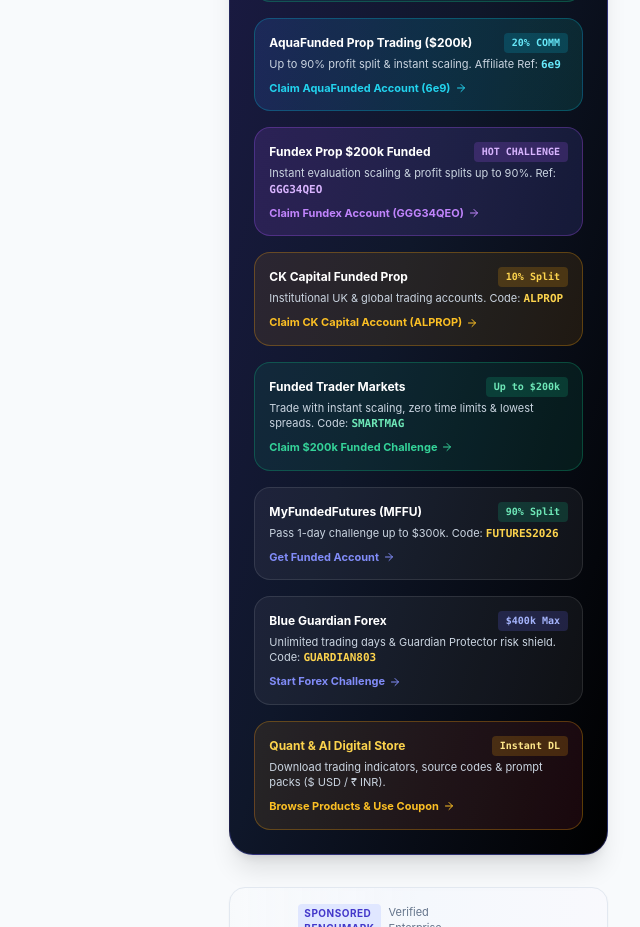
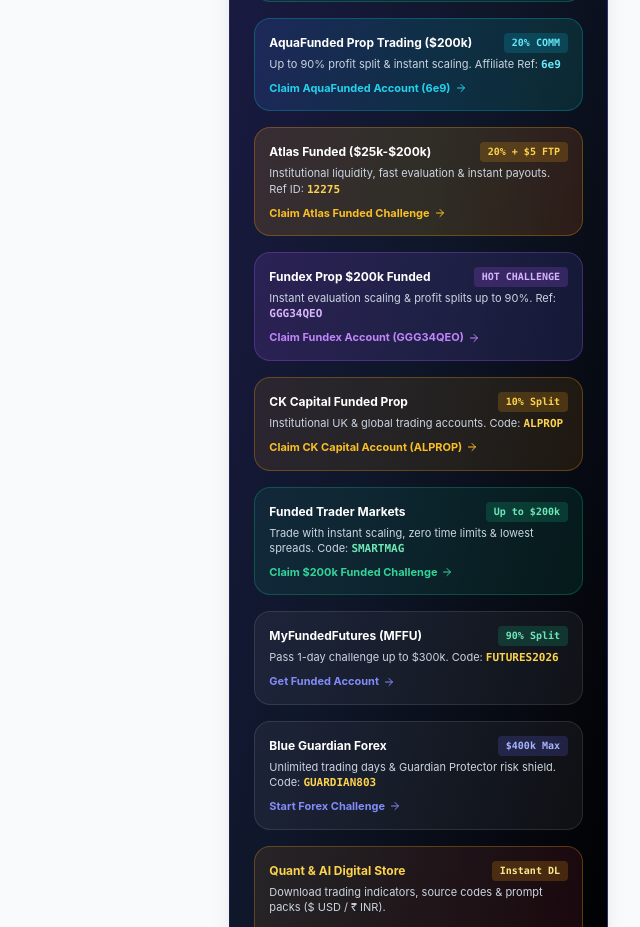
Before and after one commit to indiantrader803-bot/auto-ai-blog, a Next.js app: page /category/artificial-intelligence in a window 1280 px wide. Shown: the part 2360-3287 px from the top of the page, without its empty margins (640-1280 px from the left). Built offline with nearby package versions, Linux system fonts and the light colour scheme; no server answers; the database is empty.

Commit message:
feat: integrate Atlas Funded prop firm with 20% commission and  FTP deal tracking

```diff
--- a/src/app/admin/monetization/page.tsx
+++ b/src/app/admin/monetization/page.tsx
@@ -276,6 +276,18 @@
       status: "ACTIVE",
       badge: "20% COMM",
       promoCode: "6e9",
+    },
+    {
+      id: "aff_atlasfunded",
+      keyword: "Atlas Funded / Prop Trading Evaluation",
+      product: "Atlas Funded Evaluation ($25k-$200k)",
+      url: "https://affiliates.atlasfunded.com/Tracking/click/?affid=12275&campaign=11320&product_id=1&t_type=Register&t_lang=EN",
+      cpa: "20% Purchases + $5 Access FTPs",
+      clicks: 0,
+      earnings: "$0.00 (Real DB)",
+      status: "ACTIVE",
+      badge: "20% + $5 FTP",
+      promoCode: "12275",
     },
     {
       id: "aff_fundex_prop",
--- a/src/components/blog/SocialSidebar.tsx
+++ b/src/components/blog/SocialSidebar.tsx
@@ -327,6 +327,27 @@
           </div>
         </a>
 
+        {/* Offer: Atlas Funded */}
+        <a
+          href="https://affiliates.atlasfunded.com/Tracking/click/?affid=12275&campaign=11320&product_id=1&t_type=Register&t_lang=EN"
+          onClick={() => trackAffiliateClick("Atlas Funded Prop Firm", "https://affiliates.atlasfunded.com/Tracking/click/?affid=12275&campaign=11320&product_id=1&t_type=Register&t_lang=EN")}
+          target="_blank"
+          rel="noopener noreferrer nofollow"
+          className="group block p-3.5 rounded-2xl bg-gradient-to-r from-amber-500/15 via-yellow-500/15 to-orange-500/15 hover:from-amber-500/25 hover:to-orange-500/25 border border-amber-500/30 hover:border-amber-400 transition-all overflow-hidden"
+        >
+          <div className="flex items-center justify-between text-xs font-bold text-white mb-1">
+            <span className="group-hover:text-amber-300 transition-colors">Atlas Funded ($25k-$200k)</span>
+            <span className="text-[10px] px-2 py-0.5 rounded bg-amber-500/20 text-amber-300 font-mono font-bold">20% + $5 FTP</span>
+          </div>
+          <p className="text-[11px] text-slate-300 leading-snug mb-2">
+            Institutional liquidity, fast evaluation &amp; instant payouts. Ref ID: <strong className="text-amber-300 font-mono">12275</strong>
+          </p>
+          <div className="flex items-center gap-1 text-[11px] text-amber-400 group-hover:text-white font-bold">
+            <span>Claim Atlas Funded Challenge</span>
+            <ArrowRight className="w-3 h-3 group-hover:translate-x-1 transition-transform" />
+          </div>
+        </a>
+
         {/* Offer: Fundex Prop */}
         <a
           href="https://prop.fundex.gg/rc/GGG34QEO"
--- a/src/components/growth/FloatingDealStickyBar.tsx
+++ b/src/components/growth/FloatingDealStickyBar.tsx
@@ -32,10 +32,22 @@
   }, [isDismissed]);
 
   // Determine most relevant high-converting offer
+  const isAtlas = articleTitle?.toLowerCase().includes("atlas") || articleTitle?.toLowerCase().includes("futures");
   const isAqua = articleTitle?.toLowerCase().includes("aqua") || articleTitle?.toLowerCase().includes("eval") || categorySlug?.includes("forex");
   const isPropTrading = categorySlug?.includes("market") || categorySlug?.includes("finance") || categorySlug?.includes("forex") || articleTitle?.toLowerCase().includes("trading") || articleTitle?.toLowerCase().includes("nifty") || articleTitle?.toLowerCase().includes("stock");
 
-  const deal = isAqua
+  const deal = isAtlas
+    ? {
+        badge: "ATLAS FUNDED 20% DISCOUNT",
+        title: "Atlas Funded: Trade Up to $200,000 Capital",
+        subtitle: "Rapid evaluation passing, lowest spreads & instant profit withdrawals.",
+        promoCode: "12275",
+        buttonText: "Claim Atlas Challenge ($200k)",
+        url: "https://affiliates.atlasfunded.com/Tracking/click/?affid=12275&campaign=11320&product_id=1&t_type=Register&t_lang=EN",
+        platform: "Atlas Funded",
+        colorScheme: "from-amber-600 via-yellow-600 to-orange-700",
+      }
+    : isAqua
     ? {
         badge: "AQUAFUNDED 20% REBATE",
         title: "AquaFunded: Trade Up to $200,000 Capital",
@@ -49,7 +61,7 @@
     : isPropTrading
     ? {
         badge: "EXCLUSIVE PROP CHALLENGE",
-        title: "Fundex & AquaFunded: Scale Up to $200k",
+        title: "Fundex & Atlas: Scale Up to $200k",
         subtitle: "Instant scaling, lowest spreads & up to 90% profit payouts.",
         promoCode: "GGG34QEO",
         buttonText: "Claim Funded Account",
--- a/src/lib/pipeline/agents/affiliateTrackerAgent.ts
+++ b/src/lib/pipeline/agents/affiliateTrackerAgent.ts
@@ -89,6 +89,25 @@
     totalEarningsINR: 0,
     payoutStatus: "AVAILABLE",
     badge: "20% COMM",
+  },
+  {
+    id: "aff_atlasfunded",
+    platform: "Atlas Funded",
+    name: "Atlas Funded Prop Trading Evaluation ($25k-$200k)",
+    category: "Prop Trading",
+    targetUrl: "https://affiliates.atlasfunded.com/Tracking/click/?affid=12275&campaign=11320&product_id=1&t_type=Register&t_lang=EN",
+    promoCode: "12275",
+    payoutModel: "20% Purchases + $5 Access Challenge FTPs",
+    baseCpa: 90.0,
+    clicks: 0,
+    uniqueClicks: 0,
+    purchases: 0,
+    conversionRate: 0,
+    epc: 0,
+    totalEarningsUSD: 0,
+    totalEarningsINR: 0,
+    payoutStatus: "AVAILABLE",
+    badge: "20% + $5 FTP",
   },
   {
     id: "aff_fundex_prop",
--- a/src/lib/pipeline/agents/propFirmOutreachAgent.ts
+++ b/src/lib/pipeline/agents/propFirmOutreachAgent.ts
@@ -17,6 +17,36 @@
 }
 
 export const TOP_PROP_FIRMS_TARGETS: PropFirmPartner[] = [
+  {
+    id: "firm_atlasfunded",
+    firmName: "Atlas Funded",
+    marketType: "MULTI_ASSET",
+    contactEmail: "support@atlasfunded.com",
+    affiliatePortalUrl: "https://affiliates.atlasfunded.com",
+    defaultAffiliateUrl: "https://affiliates.atlasfunded.com/Tracking/click/?affid=12275&campaign=11320&product_id=1&t_type=Register&t_lang=EN",
+    proposedCommission: "20% Purchases + $5 Access FTPs",
+    outreachPitchDeck: {
+      subjectLine: "Partnership & High Volume Traffic: SmartMag Tech Chronicle x Atlas Funded",
+      emailBody: `Hi Atlas Funded Team,\n\nWe feature Atlas Funded on SmartMag Tech Chronicle (https://auto-ai-blog-web.onrender.com) across our high-intent quantitative trading readership.\n\nBest regards,\nSmartMag Growth & Monetization`,
+      monthlyAudienceReach: "75,000+ Active Funded Traders",
+    },
+    partnershipStatus: "ACTIVE_AFFILIATE",
+  },
+  {
+    id: "firm_aquafunded",
+    firmName: "AquaFunded",
+    marketType: "FOREX_CFD",
+    contactEmail: "affiliates@aquafunded.com",
+    affiliatePortalUrl: "https://www.aquafunded.com/?afmc=6e9",
+    defaultAffiliateUrl: "https://www.aquafunded.com/?afmc=6e9",
+    proposedCommission: "20% RevShare per Funded Account",
+    outreachPitchDeck: {
+      subjectLine: "Partnership: SmartMag Tech x AquaFunded",
+      emailBody: `Hi AquaFunded Team,\n\nWe are actively driving high-intent trading volume to AquaFunded via https://auto-ai-blog-web.onrender.com.\n\nBest,\nSmartMag Team`,
+      monthlyAudienceReach: "65,000+ Active Traders",
+    },
+    partnershipStatus: "ACTIVE_AFFILIATE",
+  },
   {
     id: "firm_ftm",
     firmName: "Funded Trader Markets",
--- a/src/lib/pipeline/agents/trafficBoosterAgent.ts
+++ b/src/lib/pipeline/agents/trafficBoosterAgent.ts
@@ -146,6 +146,7 @@
     { name: "CoinSwitch Pro Trading Terminal", url: "https://coinswitch.co/pro/signup?code=NLfEITW", payout: 60.0, slugMatch: ["coinswitch", "crypto", "bitcoin", "inr", "invest", "trading", "indian"] },
     { name: "CoinSwitch Pro VIP Rewards", url: "https://coinswitch.co/pro/signup?code=lUNNbKE", payout: 60.0, slugMatch: ["coinswitch", "crypto", "exchange", "terminal", "market"] },
     { name: "AquaFunded Prop Firm Challenge (Code: 6e9)", url: "https://www.aquafunded.com/?afmc=6e9", payout: 80.0, slugMatch: ["aqua", "aquafunded", "prop", "funded", "forex", "trading", "scaling", "challenge", "capital"] },
+    { name: "Atlas Funded Prop Trading ($200k Challenge)", url: "https://affiliates.atlasfunded.com/Tracking/click/?affid=12275&campaign=11320&product_id=1&t_type=Register&t_lang=EN", payout: 90.0, slugMatch: ["atlas", "atlasfunded", "prop", "funded", "evaluation", "forex", "trading", "futures", "nifty"] },
     { name: "Fundex Prop Trading Challenge", url: "https://prop.fundex.gg/rc/GGG34QEO", payout: 85.0, slugMatch: ["fundex", "prop", "funded", "trading", "scaling", "forex", "challenge", "futures", "capital", "nifty"] },
     { name: "CK Capital Funded Prop Firm", url: "https://app.ckcapital.co.uk/signup/ALPROP/", payout: 80.0, slugMatch: ["capital", "ck", "prop", "forex", "trading", "scaling", "risk"] },
     { name: "Funded Trader Markets", url: "https://fundedtradermarkets.com/ref/arnab?campaign=smartmag-blog", payout: 75.0, slugMatch: ["funded", "trader", "markets", "forex", "trading", "prop", "nifty", "future"] },
```
Also changed, not shown: src/lib/pipeline/seoAffiliateEngine.ts (+15 -0 lines).
